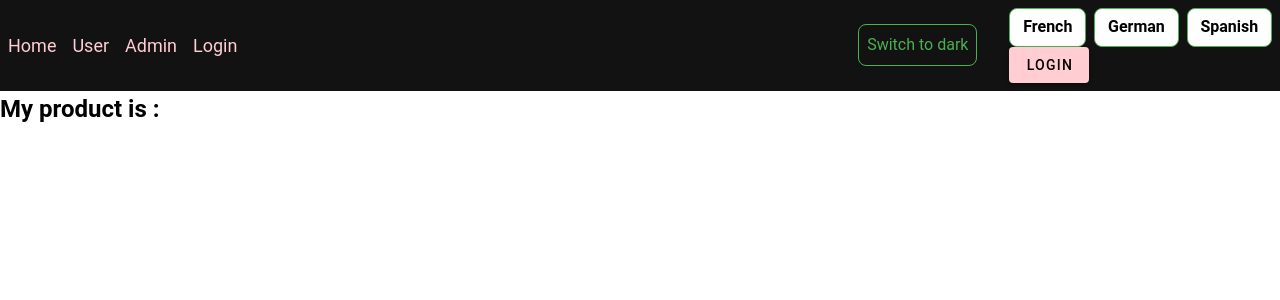
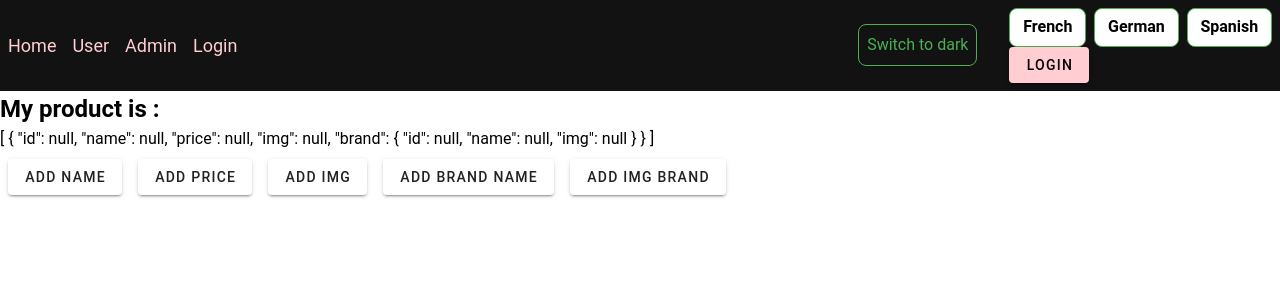
Before and after one commit to Louis-Gonzalez/starterPack, a Nuxt app: page / in a window 1280 px wide. Shown: the top 300 px of the page. Built offline with nearby package versions, Linux system fonts and the light colour scheme.

Commit message:
Add function for change product

```diff
--- a/components/sandbox/Products.vue
+++ b/components/sandbox/Products.vue
@@ -1,14 +1,38 @@
 <script setup lang="ts">
   import { ref } from 'vue'
   import type { IProduct } from '~/types';
+  import { useProductStore } from '~/stores/productStore';
 
-  const myProduct = ref<IProduct>();
+  const productStore = useProductStore();
+
+  const myProduct = ref<IProduct>(productStore.product);
+
+  const addName = () => {
+    myProduct.value.name = "Tomato";
+  }
+  const addPrice = () => {
+    myProduct.value.price = 1.52;
+  }
+  const addImg = () => {
+    myProduct.value.img = "https://images.pexels.com/photos/533280/pexels-photo-533280.jpeg";
+  }
+  const addNameBrand = () => {
+    myProduct.value.brand.name = "Roma";
+  }
+  const addImgBrand = () => {
+    myProduct.value.brand.img = "~/assets/img/logo-verger.jgp"
+  }
 </script>
 
 <template>
   <div>
     <h1>My product is :</h1>
     <p>{{myProduct}}</p>
+    <v-btn class="ma-2" @click="addName">Add name</v-btn>
+    <v-btn class="ma-2" @click="addPrice">Add price</v-btn>
+    <v-btn class="ma-2" @click="addImg">Add img</v-btn>
+    <v-btn class="ma-2" @click="addNameBrand">Add brand name</v-btn>
+    <v-btn class="ma-2" @click="addImgBrand">Add img brand</v-btn>
   </div>
 </template>
 
--- a/stores/productStore.ts
+++ b/stores/productStore.ts
@@ -7,7 +7,7 @@ export const useProductStore = defineStore('product', () => {
     id: null,
     name: null,
     price: null,
-    image: null,
+    img: null,
     brand : {
       id: null,
       name: null,
--- a/types.ts
+++ b/types.ts
@@ -90,7 +90,7 @@ export interface IProduct {
   id: number;
   name: string;
   price: number;
-  image: string;
+  img: string;
   brand : {
     id: number;
     name: string;
```
Also changed, not shown: assets/img/logo-verger.jpg (added).
